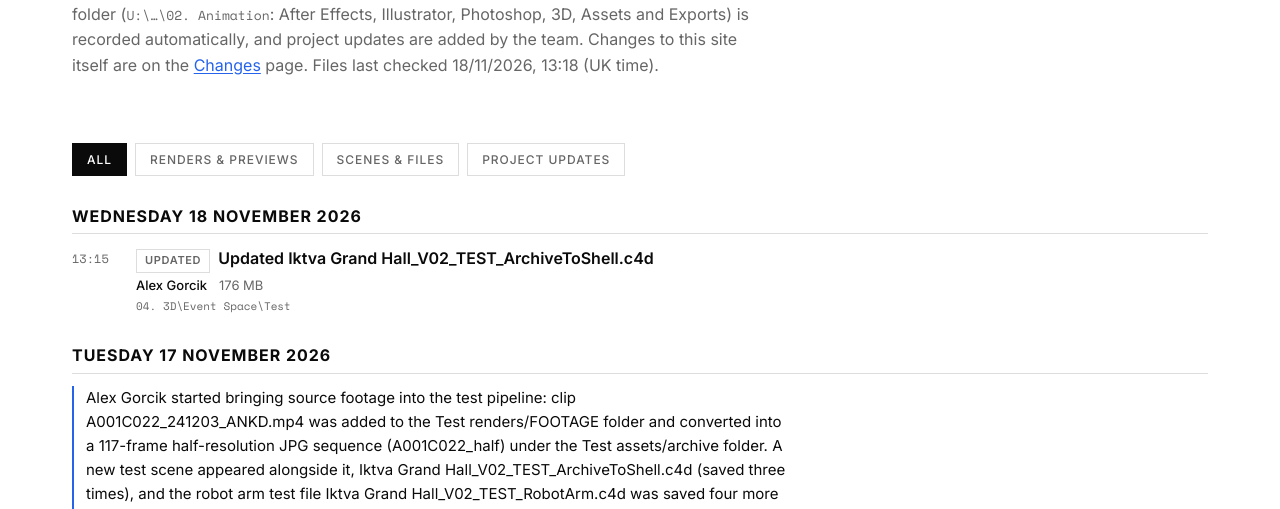
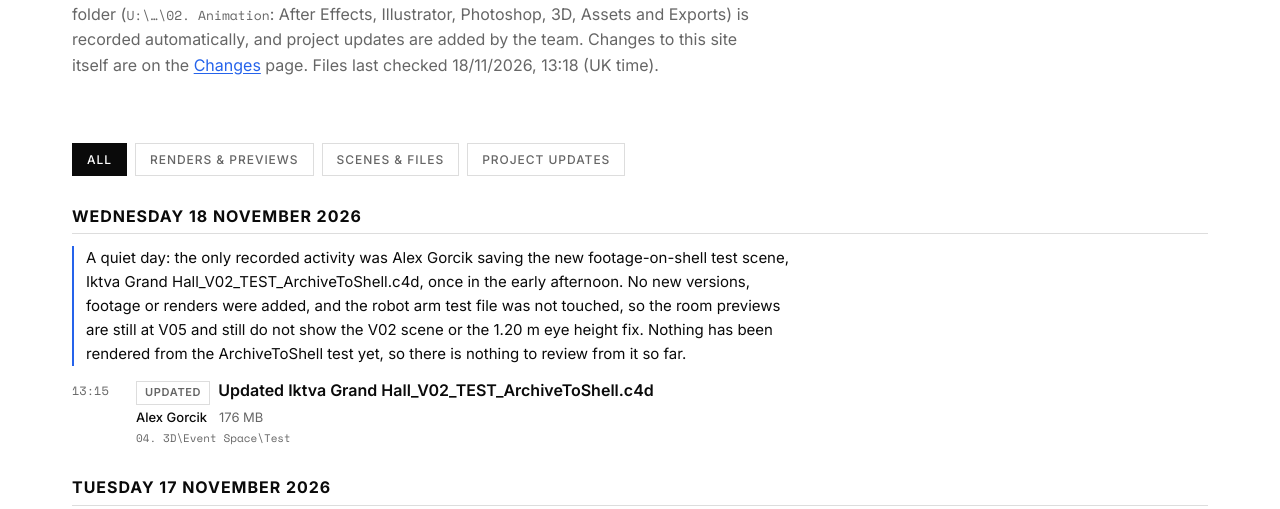
Before and after one commit to rd-code-storage/iktva, an Astro site: page /iktva/timeline in a window 1280 px wide. Shown: the part 269-778 px from the top of the page. Built offline with nearby package versions, Linux system fonts and the light colour scheme; Astro itself is replaced by a stand-in of ours.

Commit message:
Daily summary 18/11/2026
Co-Authored-By: Claude <noreply@anthropic.com>

```diff
--- a/src/content/summaries.json
+++ b/src/content/summaries.json
@@ -1,4 +1,8 @@
 [
+  {
+    "date": "2026-11-18",
+    "summary": "A quiet day: the only recorded activity was Alex Gorcik saving the new footage-on-shell test scene, Iktva Grand Hall_V02_TEST_ArchiveToShell.c4d, once in the early afternoon. No new versions, footage or renders were added, and the robot arm test file was not touched, so the room previews are still at V05 and still do not show the V02 scene or the 1.20 m eye height fix. Nothing has been rendered from the ArchiveToShell test yet, so there is nothing to review from it so far."
+  },
   {
     "date": "2026-11-17",
     "summary": "Alex Gorcik started bringing source footage into the test pipeline: clip A001C022_241203_ANKD.mp4 was added to the Test renders/FOOTAGE folder and converted into a 117-frame half-resolution JPG sequence (A001C022_half) under the Test assets/archive folder. A new test scene appeared alongside it, Iktva Grand Hall_V02_TEST_ArchiveToShell.c4d (saved three times), and the robot arm test file Iktva Grand Hall_V02_TEST_RobotArm.c4d was saved four more times. Nothing new was rendered from the room preview pass, so the robot arm previews are still at V05 and still do not show the V02 scene or the 1.20 m eye height fix. Worth checking: the ffmpeg log next to the image sequence (_ffmpeg_log.txt) is empty, so there is no record of the settings used for the half-res conversion."
```
Also changed, not shown: STATUS.md (+1 -0 lines).
